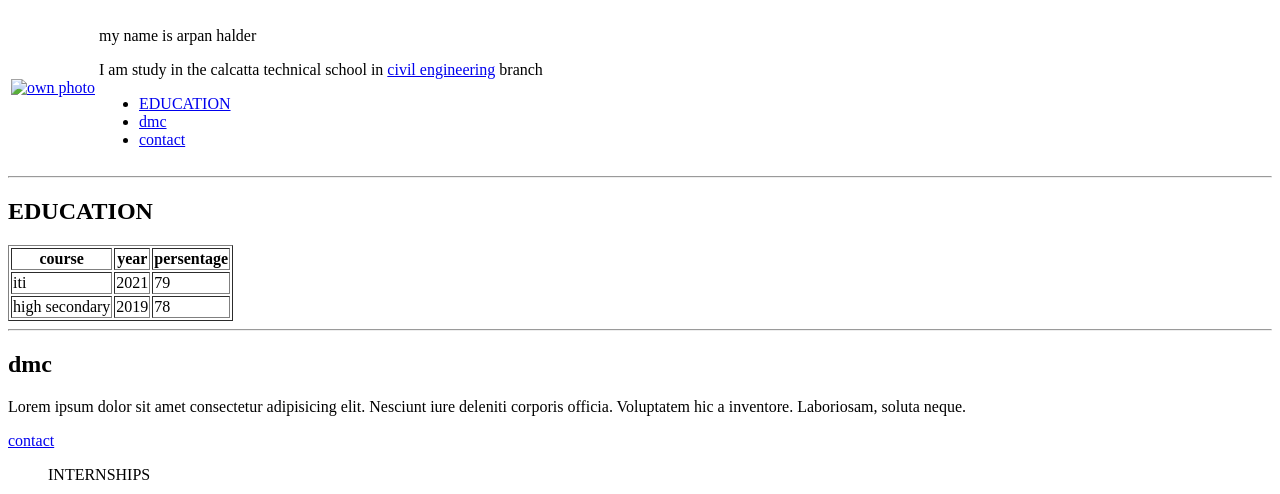
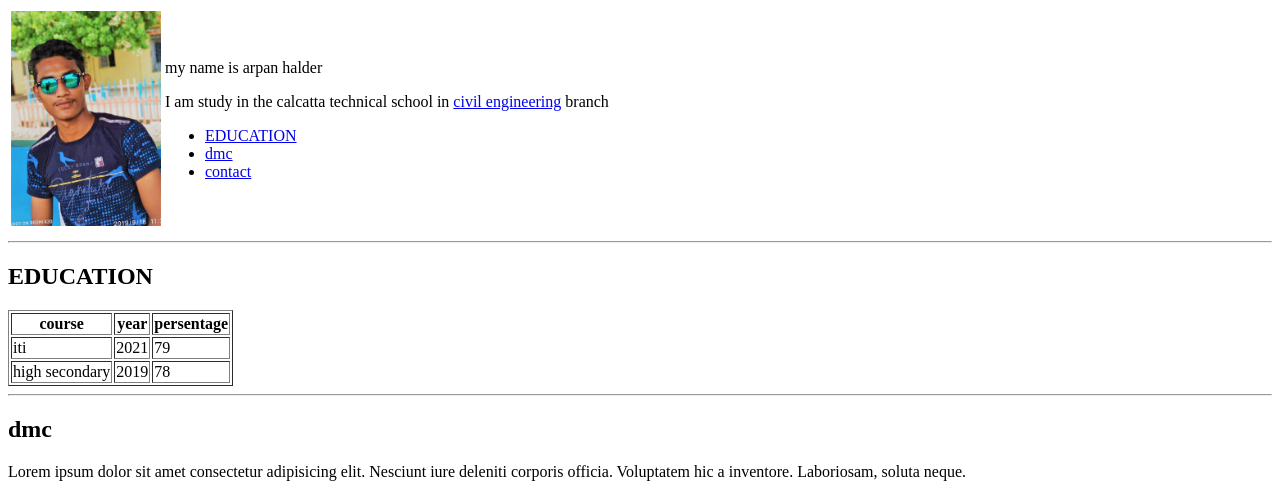
Before and after one commit to Arpan-Halder/resume, a plain HTML site: page index.html in a window 1280 px wide. Shown: the top 494 px of the page. Drawn offline with Linux system fonts and the light colour scheme.

Commit message:
Add files via upload

```diff
--- a/index.html
+++ b/index.html
@@ -14,7 +14,7 @@
             <tr>
                 <td>
                     <a href="https://www.w3schools.com/">
-                        <img src="image/arpan.jpg" alt="own photo " width="150">
+                        <img src="RESUME\arpan.jpg" alt="own photo " width="150">
                 </td></a>
                 <td>
                     <p>my name is arpan halder </p>
```
